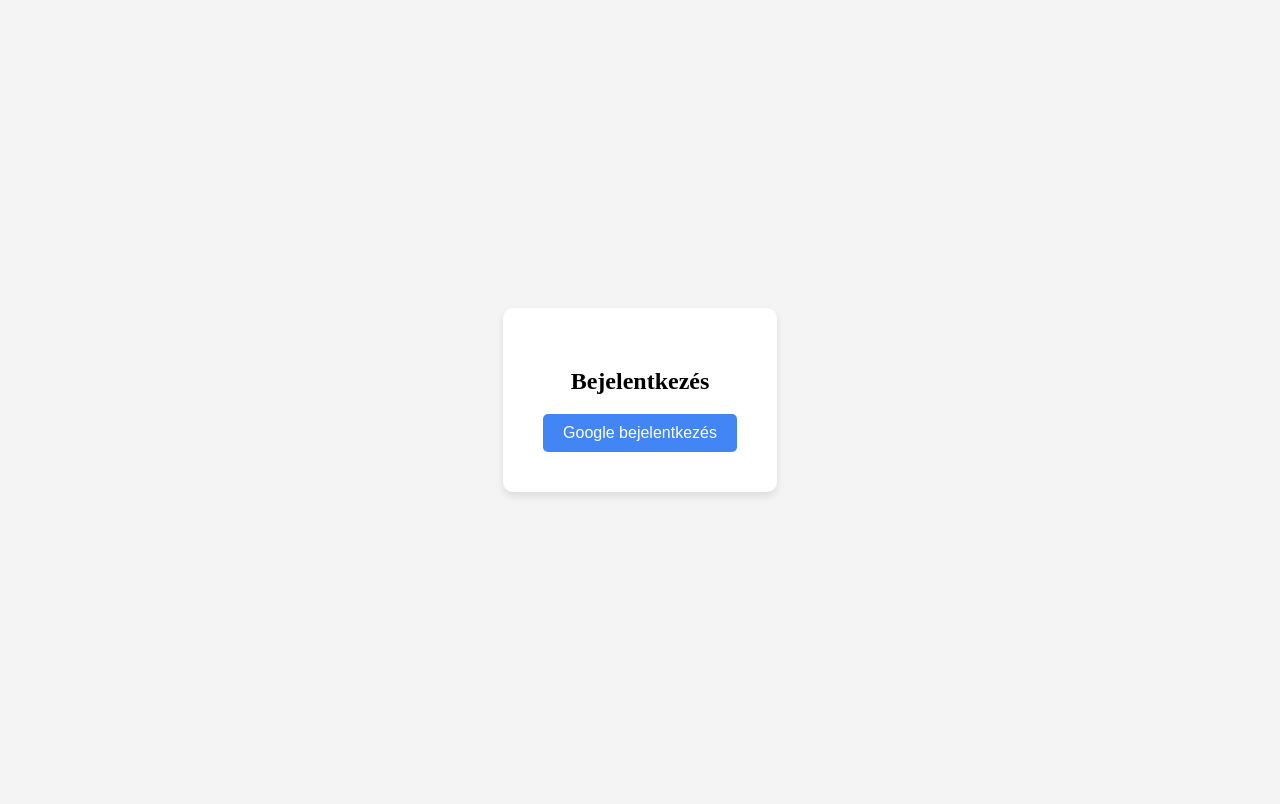
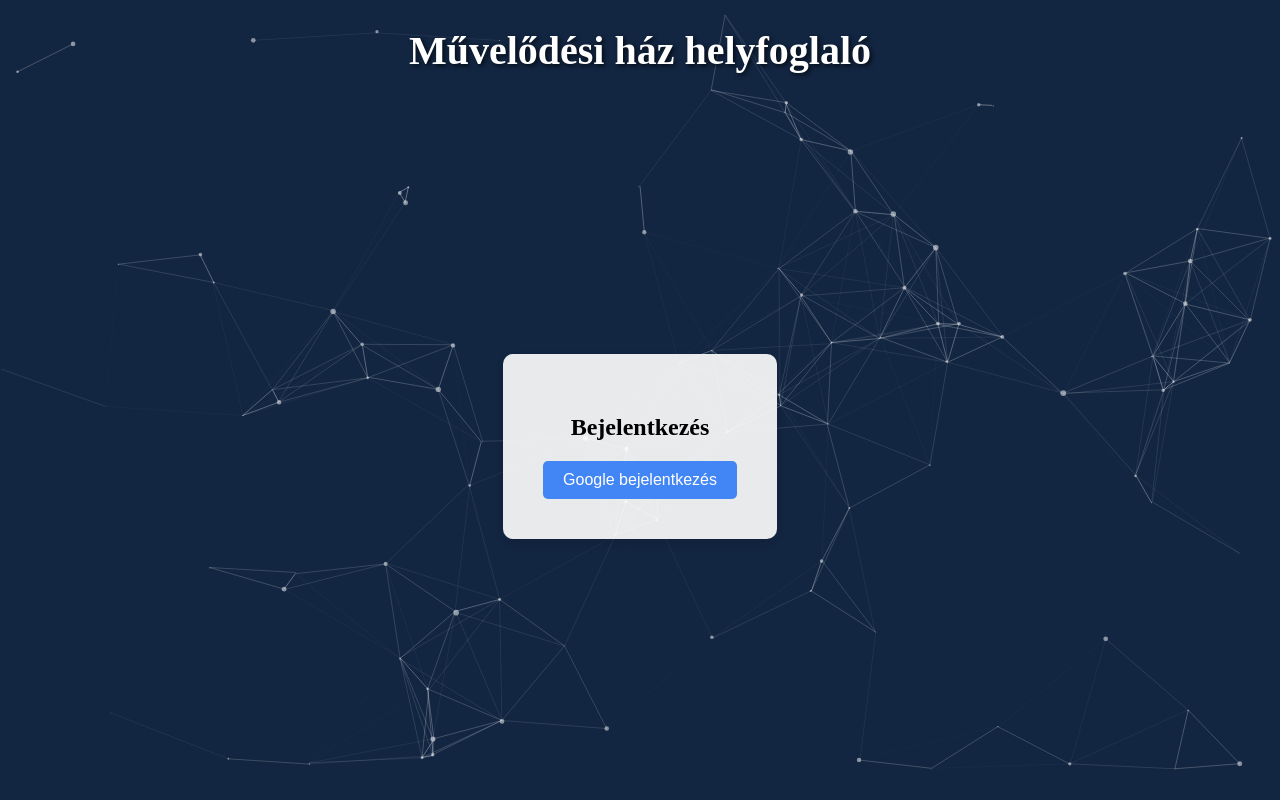
Before and after one commit to sockny/Muvhaz_szek_folalo, a plain HTML site: page login.html in a window 1280 px wide. Drawn offline with nearby package versions, Linux system fonts and the light colour scheme.

Commit message:
Adding theme to login page

```diff
--- a/login-script.js
+++ b/login-script.js
@@ -30,3 +30,111 @@ document.addEventListener('DOMContentLoaded', function () {
             });
     });
 });
+
+
+/* Particle.js konfiguráció */
+particlesJS("particles-js", {
+    "particles": {
+        "number": {
+            "value": 80, // Részecskék száma
+            "density": {
+                "enable": true,
+                "value_area": 800
+            }
+        },
+        "color": {
+            "value": "#ffffff" // Részecskék színe
+        },
+        "shape": {
+            "type": "circle", // Részecskék formája
+            "stroke": {
+                "width": 0,
+                "color": "#000000"
+            },
+            "polygon": {
+                "nb_sides": 5
+            }
+        },
+        "opacity": {
+            "value": 0.5,
+            "random": false,
+            "anim": {
+                "enable": false,
+                "speed": 1,
+                "opacity_min": 0.1,
+                "sync": false
+            }
+        },
+        "size": {
+            "value": 3,
+            "random": true,
+            "anim": {
+                "enable": false,
+                "speed": 40,
+                "size_min": 0.1,
+                "sync": false
+            }
+        },
+        "line_linked": {
+            "enable": true,
+            "distance": 150,
+            "color": "#ffffff",
+            "opacity": 0.4,
+            "width": 1
+        },
+        "move": {
+            "enable": true,
+            "speed": 5,
+            "direction": "none",
+            "random": false,
+            "straight": false,
+            "out_mode": "out",
+            "bounce": false,
+            "attract": {
+                "enable": false,
+                "rotateX": 600,
+                "rotateY": 1200
+            }
+        }
+    },
+    "interactivity": {
+        "detect_on": "canvas",
+        "events": {
+            "onhover": {
+                "enable": true,
+                "mode": "repulse"
+            },
+            "onclick": {
+                "enable": true,
+                "mode": "push"
+            },
+            "resize": true
+        },
+        "modes": {
+            "grab": {
+                "distance": 400,
+                "line_linked": {
+                    "opacity": 1
+                }
+            },
+            "bubble": {
+                "distance": 400,
+                "size": 40,
+                "duration": 2,
+                "opacity": 8,
+                "speed": 3
+            },
+            "repulse": {
+                "distance": 200,
+                "duration": 0.4
+            },
+            "push": {
+                "particles_nb": 4
+            },
+            "remove": {
+                "particles_nb": 2
+            }
+        }
+    },
+    "retina_detect": true
+});
--- a/login-styles.css
+++ b/login-styles.css
@@ -1,12 +1,33 @@
+/* Particle.js teljesképernyős háttér */
+#particles-js {
+    position: absolute;
+    width: 100%;
+    height: 100%;
+    top: 0;
+    left: 0;
+    z-index: -1; /* A háttér mögött tartjuk */
+    background-color: #122541; /* Sötét háttér */
+}
+
+/* Test és html alapstílus */
 body, html {
     height: 100%;
     margin: 0;
     display: flex;
+    flex-direction: column;
     justify-content: center;
     align-items: center;
-    background-color: #f4f4f4;
 }
 
+/* Címsor stílus */
+.login-title {
+    font-size: 2.5rem;
+    color: white;
+    margin-bottom: 20px;
+    text-shadow: 2px 2px 4px rgba(0, 0, 0, 0.7);
+}
+
+/* Login container */
 .login-container {
     display: flex;
     justify-content: center;
@@ -14,14 +35,16 @@ body, html {
     height: 100vh;
 }
 
+/* Login box */
 .login-box {
-    background-color: white;
+    background-color: rgba(255, 255, 255, 0.9); /* Átlátszó fehér háttér */
     padding: 40px;
     border-radius: 10px;
     box-shadow: 0 4px 8px rgba(0, 0, 0, 0.1);
     text-align: center;
 }
 
+/* Gombok stílusa */
 button {
     padding: 10px 20px;
     font-size: 16px;
@@ -30,6 +53,7 @@ button {
     border: none;
     border-radius: 5px;
     cursor: pointer;
+    transition: background-color 0.3s ease;
 }
 
 button:hover {
--- a/login.html
+++ b/login.html
@@ -7,6 +7,12 @@
     <link rel="stylesheet" href="login-styles.css">
 </head>
 <body>
+    <!-- Particle.js animációs réteg -->
+    <div id="particles-js"></div>
+
+    <!-- Címsor hozzáadása -->
+    <h1 class="login-title">Művelődési ház helyfoglaló</h1>
+
     <div class="login-container">
         <div class="login-box">
             <h2>Bejelentkezés</h2>
@@ -14,8 +20,14 @@
         </div>
     </div>
 
+    <!-- Firebase SDK betöltése -->
     <script src="https://www.gstatic.com/firebasejs/8.6.8/firebase-app.js"></script>
     <script src="https://www.gstatic.com/firebasejs/8.6.8/firebase-auth.js"></script>
+
+    <!-- Particle.js betöltése -->
+    <script src="https://cdn.jsdelivr.net/particles.js/2.0.0/particles.min.js"></script>
+
+    <!-- Saját login script -->
     <script src="login-script.js"></script>
 </body>
 </html>
```
Also changed, not shown: index.html (+1 -1 lines), styles.css (+12 -0 lines).
